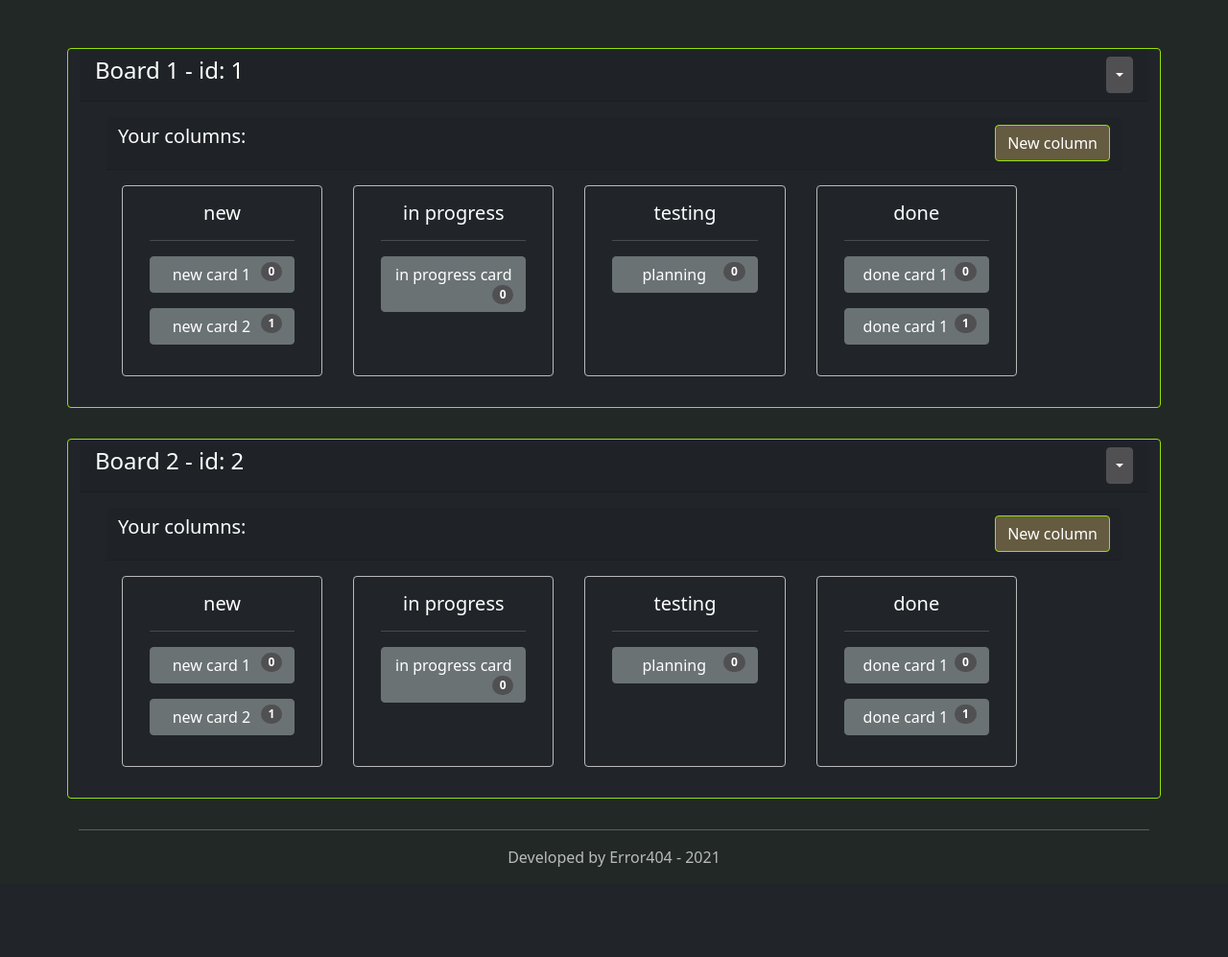
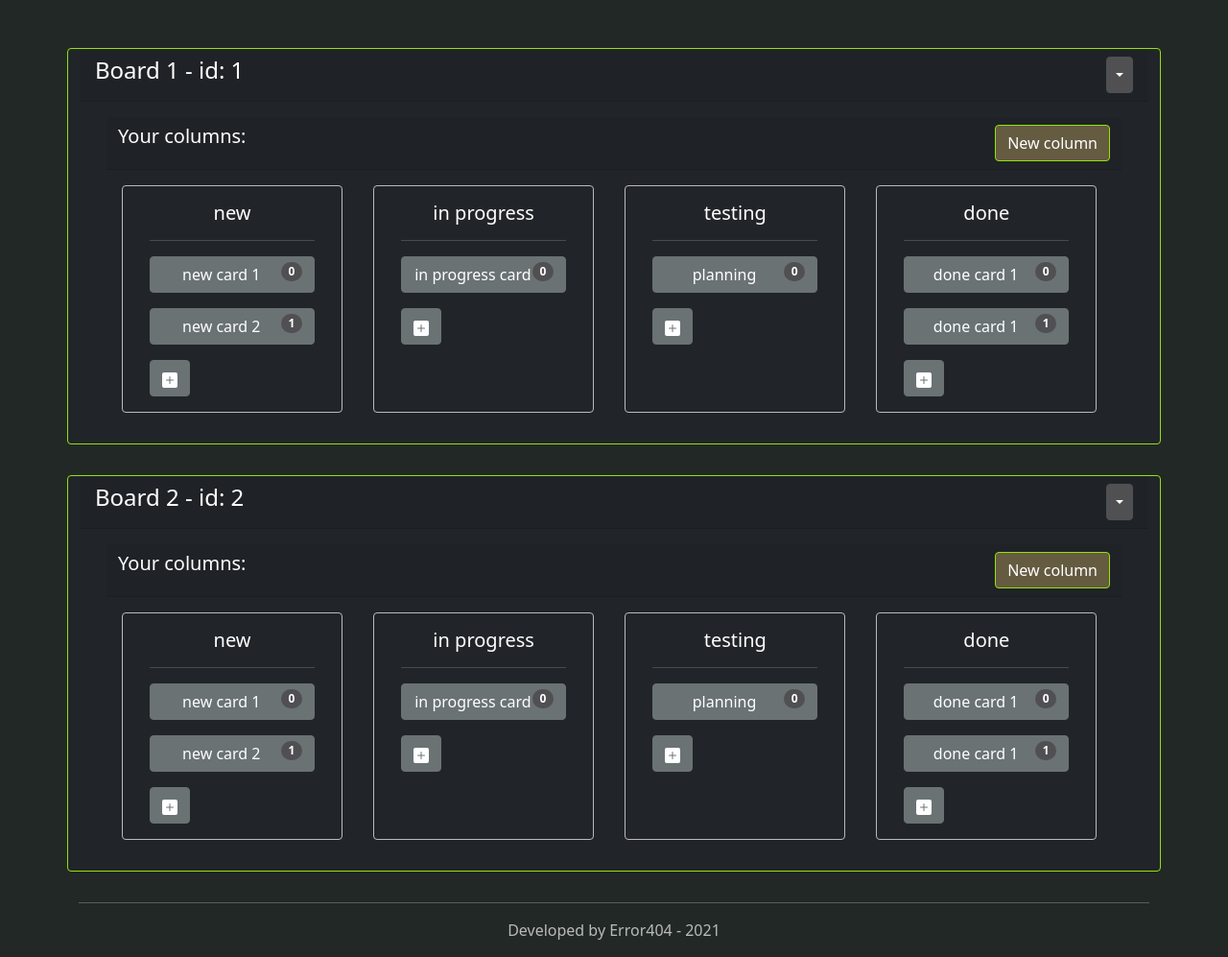
Before and after one commit to eorll/Proman, a Flask app: page / in a window 1280 px wide. Shown: the part 142-1139 px from the top of the page at 96% size. Before the commit the page ends 1045 px from the top, so only its background shows below. Run offline with Flask 2, Linux system fonts and the light colour scheme; parts of the project's set-up code (start-up, migrations or seed data) failed here and were passed over; some libraries are stand-ins or nearby versions.

Commit message:
CreateCard

```diff
--- a/static/js/events.js
+++ b/static/js/events.js
@@ -1,6 +1,8 @@
 function initEvents() {
     initEditingBoardName();
     initEditingColumnName();
+    addCard();
+
 }
 
 function initEditingColumnName() {
@@ -11,12 +13,15 @@ function initEditingBoardName() {
     $('.project-board-title').on('dblclick', onDblClick);
 }
 
+
+
+
 function onDblClick(e) {
 
     let input = $('<input>');
     input.attr('type', 'text');
 
-    if(!$(e.target).hasClass('project-board-title')) {
+    if (!$(e.target).hasClass('project-board-title')) {
         input.addClass('input d-inline-block bg-transparent text-light border-0 my-0 text-center w-100');
     } else {
         input.addClass('input d-inline-block bg-transparent text-light border-0 my-0');
@@ -55,3 +60,15 @@ function displayTitle(input$) {
     input$.prev().removeClass('d-none');
     input$.remove();
 }
+
+function addCard() {
+    $(".add_card_button").on("click", function (e) {
+        console.log("event on")
+        let span = $("<Span>").attr({class:"card_title d-inline me-auto"});
+        let button = $("<button>" ).attr({type:'button', class:'addedCard btn btn-primary d-block w-100 my-3', draggable:'true'});
+        span.text("New Card");
+        button.append(span);
+        $(e.target).before(button);
+        button.on('dblclick', onDblClick)
+    });
+}
--- a/templates/column.html
+++ b/templates/column.html
@@ -1,5 +1,5 @@
 
-<div class="card m-3 d-inline-block flex-nowrap bg-dark text-light border-light" style="width: 20%; min-width: 12rem;"
+<div class="card m-3 d-inline-block flex-nowrap bg-dark text-light border-light" style="width: 22%; min-width: 12rem;"
             draggable="true">
     <div class="card-body">
         <h5 type="text" class="column_name btn-dark d-block w-100 my-0 text-center"
@@ -11,5 +11,11 @@
                 {% include 'card.html' %}
             {% endif %}
         {% endfor %}
+    <button type="button" class="add_card_button btn btn-primary">
+        <svg xmlns="http://www.w3.org/2000/svg" width="16" height="16" fill="currentColor" class="bi bi-plus-square-fill" viewBox="0 0 16 16">
+            <path d="M2 0a2 2 0 0 0-2 2v12a2 2 0 0 0 2 2h12a2 2 0 0 0 2-2V2a2 2 0 0 0-2-2H2zm6.5 4.5v3h3a.5.5 0 0 1 0 1h-3v3a.5.5 0 0 1-1 0v-3h-3a.5.5 0 0 1 0-1h3v-3a.5.5 0 0 1 1 0z"/>
+        </svg>
+    </button>
     </div>
+
 </div>
```
